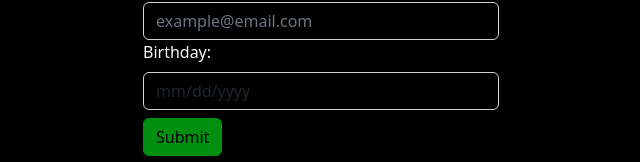
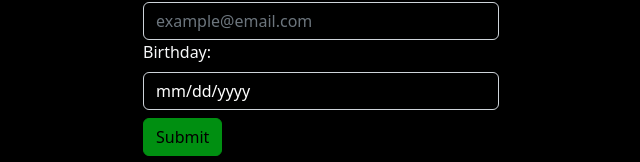
Before and after one commit to stepweaver/myFlix-client, a React (Vite) app: page / in a window 1280 px wide. Shown: the part 380-542 px from the top of the page, without its empty margins (319-959 px from the left). Built offline with nearby package versions, Linux system fonts and the light colour scheme.

Commit message:
input text color white

```diff
--- a/src/components/login-view/login-view.scss
+++ b/src/components/login-view/login-view.scss
@@ -1,3 +1,4 @@
-#loginUsername, #loginPassword {
+#loginUsername,
+#loginPassword {
   color: white;
 }
--- a/src/components/signup-view/signup-view.jsx
+++ b/src/components/signup-view/signup-view.jsx
@@ -1,5 +1,7 @@
 import { useState } from 'react';
 import { Form, Button } from 'react-bootstrap';
+
+import './signup-view.scss';
 
 export const SignupView = () => {
   const [ username, setUsername ] = useState('');
--- a/src/components/signup-view/signup-view.scss
+++ b/src/components/signup-view/signup-view.scss
@@ -0,0 +1,6 @@
+#signupUsername,
+#signupPassword,
+#signupEmail,
+#signupBirthday {
+  color: white;
+}
```
